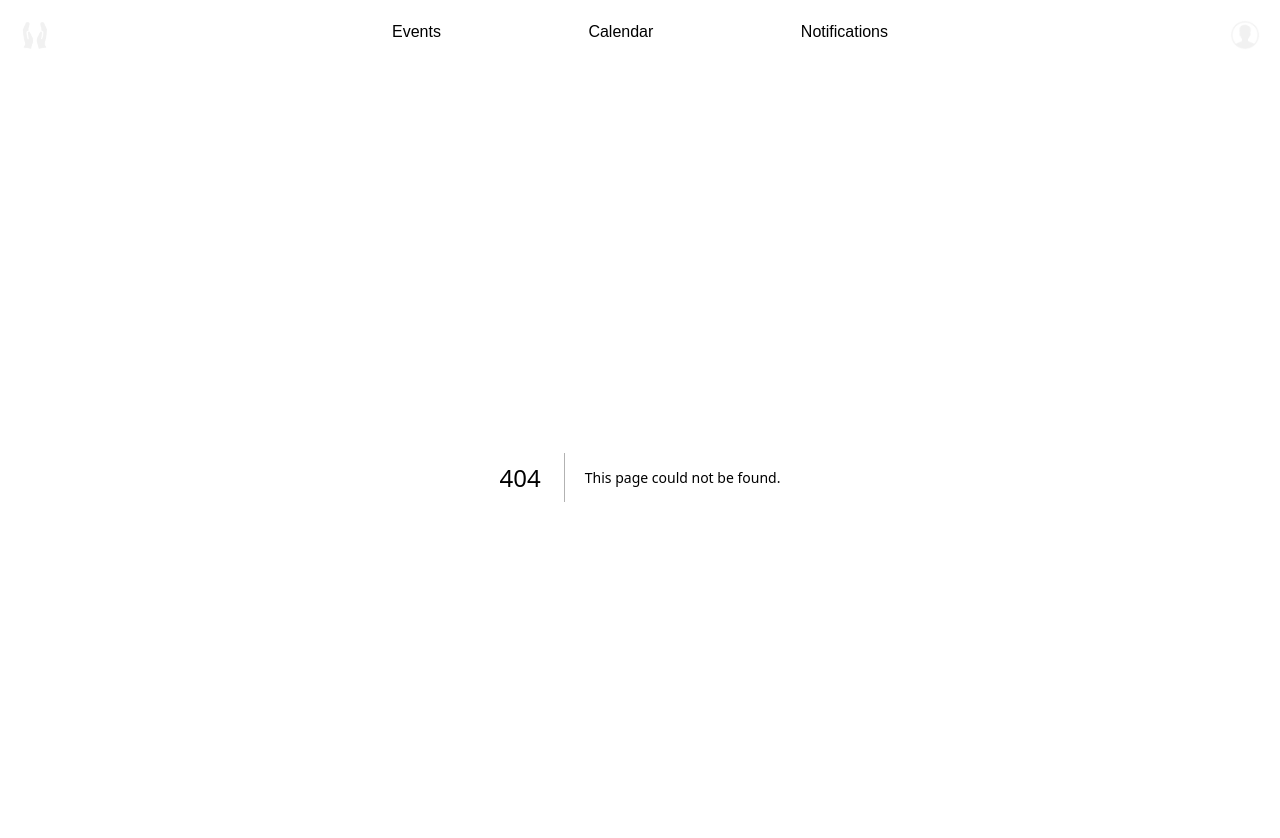
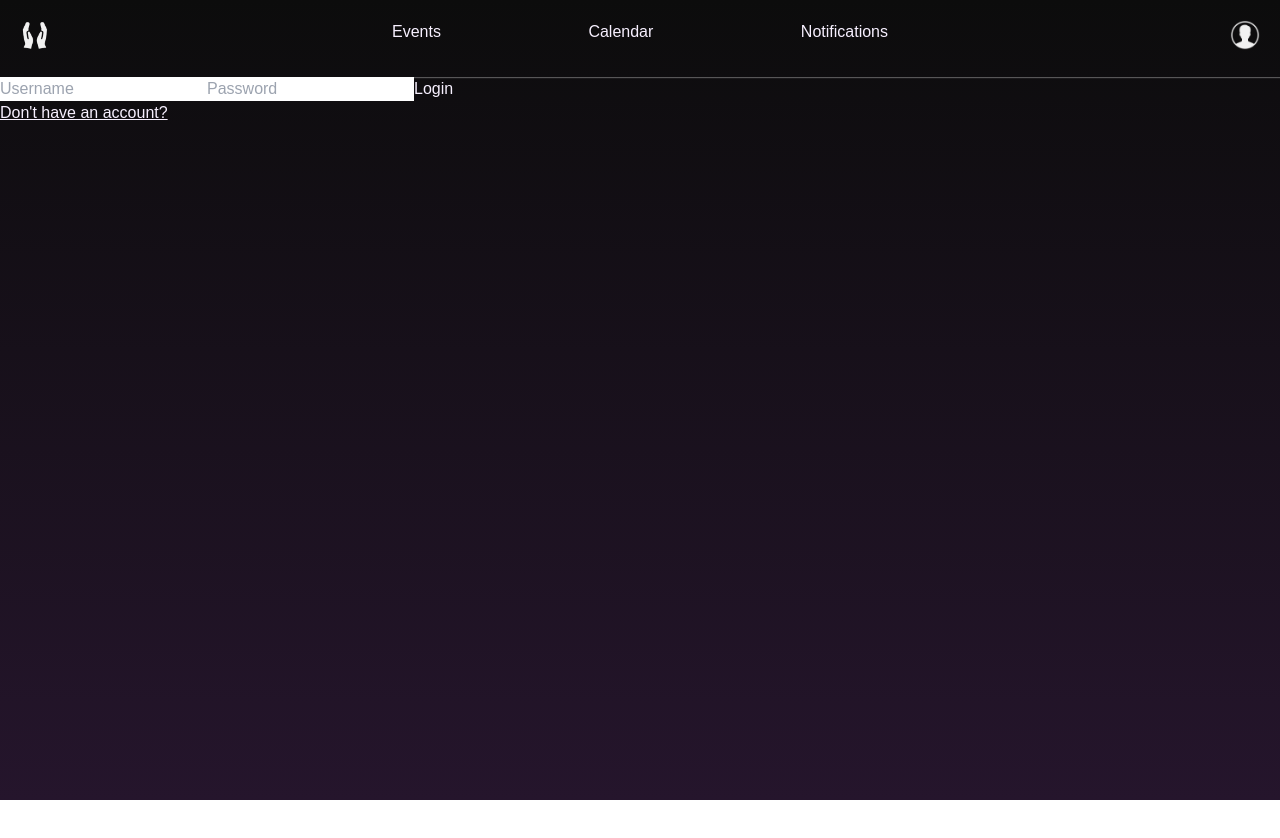
Before and after one commit to MeinardEdrei/Eventure, a Next.js app: page /Login in a window 1280 px wide. Before the commit this address had no page. Shown: the top 838 px of the page. After the commit the page ends 800 px from the top, so only its background shows below. Built offline with nearby package versions, Linux system fonts and the light colour scheme.

Commit message:
added basic login and register

```diff
--- /dev/null
+++ b/app/Login/page.js
@@ -0,0 +1,23 @@
+'use client';
+
+import Link from "next/link";
+
+export default function Login() {
+
+    const handleSubmit = () => {
+
+    }
+
+    return (
+        <div>
+            <div>
+                <form onSubmit={handleSubmit}>
+                    <input placeholder="Username"/>
+                    <input placeholder="Password"/>
+                    <button type="submit">Login</button>
+                    <Link href='/Register'><p className="underline">Don't have an account?</p></Link>
+                </form>
+            </div>
+        </div>
+    )
+}
--- /dev/null
+++ b/app/Register/page.js
@@ -0,0 +1,21 @@
+'use client';
+
+export default function Register() {
+
+    const handleSubmit = () => {
+
+    }
+
+    return (
+        <div>
+            <div>
+                <form onSubmit={handleSubmit}>
+                    <input placeholder="Username"/>
+                    <input placeholder="Email"/>
+                    <input placeholder="Password"/>
+                    <button type="submit">Sign up</button>
+                </form>
+            </div>
+        </div>
+    )
+}
--- a/app/components/Header.js
+++ b/app/components/Header.js
@@ -14,7 +14,9 @@ const Header = () => {
     <div>
       <section className='p-5' style={{ boxShadow: '0px 1px 1px rgba(255, 255, 255, 0.3)' }}>
         <div className='flex justify-between'>
-            <div><Image src='/logo.png' width={30} height={30} alt='logo' /></div>
+            <div>
+                <Link href='/'><Image src='/logo.png' width={30} height={30} alt='logo' /></Link>
+            </div>
             <div className='flex justify-between w-[40%]'>
                 <Link href=''>Events</Link>
                 <Link href=''>Calendar</Link>
@@ -28,7 +30,7 @@ const Header = () => {
             {dropDownOpen && (
                 <div className='absolute right-0 w-48 bg-white z-10 mt-2 rounded-md'>
                     <Link href='' className='block text-gray-700 text-sm hover:bg-gray-100 px-4 py-2 hover:rounded-md'>Profile</Link>
-                    <Link href='' className='block text-gray-700 text-sm hover:bg-gray-100 px-4 py-2 hover:rounded-md'>Login</Link>
+                    <Link href='/Login' className='block text-gray-700 text-sm hover:bg-gray-100 px-4 py-2 hover:rounded-md'>Login</Link>
                 </div>
             )}
 
```
